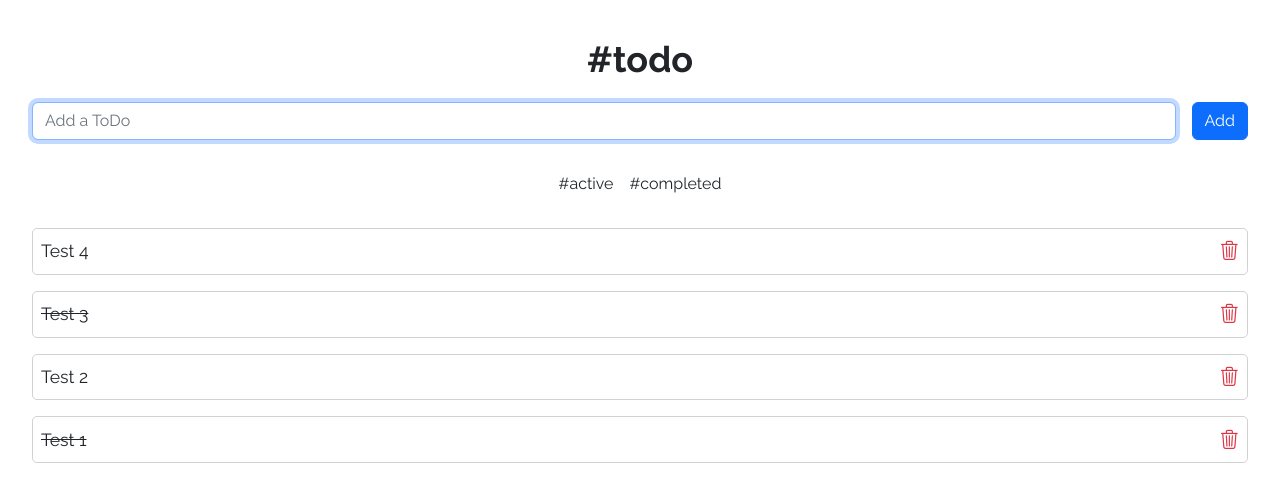
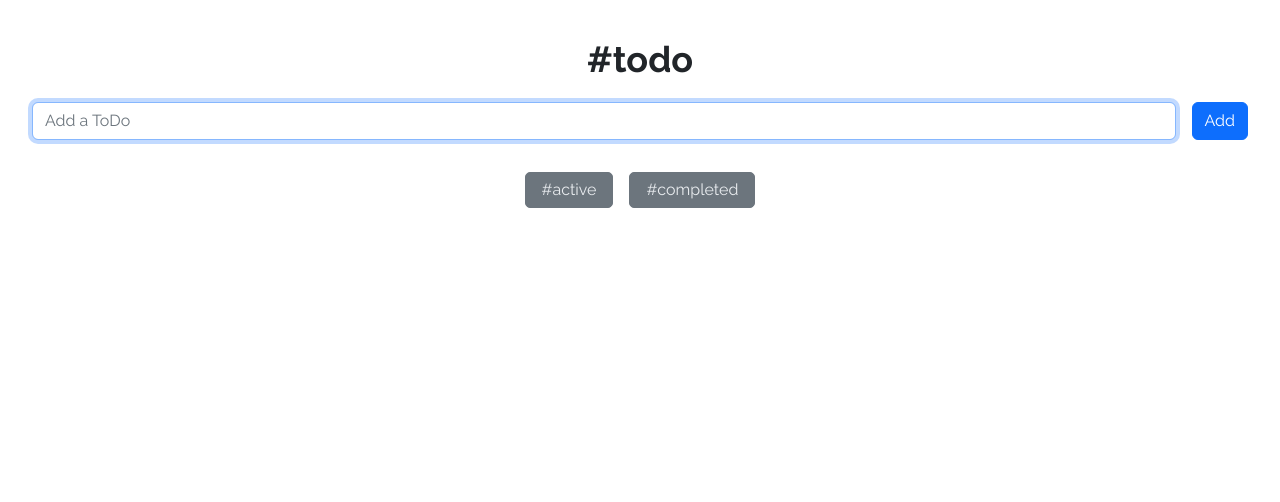
Before and after one commit to harrsh-in/todo-client, a React (Create React App) app: page / in a window 1280 px wide. Shown: the top 502 px of the page. Built offline with nearby package versions, Linux system fonts and the light colour scheme.

Commit message:
Added filters

```diff
--- a/package.json
+++ b/package.json
@@ -10,6 +10,7 @@
     "react-dom": "^18.2.0",
     "react-scripts": "5.0.1",
     "sass": "^1.54.5",
+    "uuid": "^8.3.2",
     "web-vitals": "^2.1.0"
   },
   "scripts": {
--- a/src/App.js
+++ b/src/App.js
@@ -1,17 +1,10 @@
-import React, { useContext, useEffect } from "react";
+import React from "react";
 import AddToDoInput from "./components/AddToDoInput";
 import Filters from "./components/Filters";
 import Header from "./components/Header";
 import ToDoList from "./components/ToDoList";
-import { ToDoContext } from "./contexts/ToDoContext";
 
 const App = () => {
-    const { todoList } = useContext(ToDoContext);
-
-    useEffect(() => {
-        console.log(todoList);
-    }, [todoList]);
-
     return (
         <div className="app">
             <Header />
--- a/src/components/Filters.js
+++ b/src/components/Filters.js
@@ -2,22 +2,28 @@ import React, { useContext } from "react";
 import { ToDoContext } from "../contexts/ToDoContext";
 
 const Filters = () => {
-    const { activeFilter } = useContext(ToDoContext);
+    const { activeFilters, toggleFilter } = useContext(ToDoContext);
 
     return (
         <div className="filters">
             <div
                 className={`filter ${
-                    [1, 3].includes(activeFilter) ? "selected" : ""
+                    activeFilters.includes("active") ? "selected" : ""
                 }`}
+                onClick={() => {
+                    toggleFilter("active");
+                }}
             >
                 <p>#active</p>
             </div>
 
             <div
                 className={`filter ${
-                    [2, 3].includes(activeFilter) ? "selected" : ""
+                    activeFilters.includes("completed") ? "selected" : ""
                 }`}
+                onClick={() => {
+                    toggleFilter("completed");
+                }}
             >
                 <p>#completed</p>
             </div>
--- a/src/components/ToDoList.js
+++ b/src/components/ToDoList.js
@@ -1,12 +1,27 @@
-import React, { useContext } from "react";
+import React, { useContext, useEffect, useState } from "react";
 import { ToDoContext } from "../contexts/ToDoContext";
 
 const ToDoList = () => {
-    const { todoList, toggleToDo, deleteToDo } = useContext(ToDoContext);
+    const { todoList, toggleToDo, deleteToDo, activeFilters } =
+        useContext(ToDoContext);
+
+    const [localToDoList, setLocalToDoList] = useState([]);
+
+    useEffect(() => {
+        let activeToDoList = [];
+        let completedToDoList = [];
+
+        if (activeFilters.includes("active"))
+            activeToDoList = todoList.filter((todo) => !todo.isCompleted);
+        if (activeFilters.includes("completed"))
+            completedToDoList = todoList.filter((todo) => todo.isCompleted);
+
+        setLocalToDoList([...activeToDoList, ...completedToDoList]);
+    }, [todoList, activeFilters]);
 
     return (
         <div className="todo_list">
-            {todoList.map((todo) => {
+            {localToDoList.map((todo) => {
                 return (
                     <div key={todo.id} className="todo_item">
                         <div
--- a/src/contexts/ToDoContext.js
+++ b/src/contexts/ToDoContext.js
@@ -1,36 +1,14 @@
+import { v4 as uuidv4 } from "uuid";
 import React, { createContext, useState } from "react";
-
-const initialToDoList = [
-    {
-        id: 3,
-        isCompleted: false,
-        title: "Test 4",
-    },
-    {
-        id: 2,
-        isCompleted: true,
-        title: "Test 3",
-    },
-    {
-        id: 1,
-        isCompleted: false,
-        title: "Test 2",
-    },
-    {
-        id: 0,
-        isCompleted: true,
-        title: "Test 1",
-    },
-];
 
 export const ToDoContext = createContext();
 
 export const ToDoProvider = ({ children }) => {
-    const [todoList, setTodoList] = useState(initialToDoList);
+    const [todoList, setTodoList] = useState([]);
 
     const addToDo = (title) => {
         const newToDo = {
-            id: todoList[0].id + 1,
+            id: uuidv4(),
             isCompleted: false,
             title,
         };
@@ -40,25 +18,38 @@ export const ToDoProvider = ({ children }) => {
 
     const deleteToDo = (id) => {
         const index = todoList.findIndex((todo) => todo.id === id);
+
+        if (index > -1) {
             const tempToDo = [...todoList];
             tempToDo.splice(index, 1);
             setTodoList([...tempToDo]);
+        }
     };
 
     const toggleToDo = (id) => {
         const index = todoList.findIndex((todo) => todo.id === id);
+
+        if (index > -1) {
             const tempToDo = [...todoList];
             tempToDo[index].isCompleted = !tempToDo[index].isCompleted;
             setTodoList([...tempToDo]);
+        }
     };
 
-    /**
-     * 0 - None
-     * 1 - Active
-     * 2 - Completed
-     * 3 - All
-     */
-    const [activeFilter, setActiveFilter] = useState(3);
+    const [activeFilters, setActiveFilters] = useState(["active", "completed"]);
+
+    const toggleFilter = (key) => {
+        const index = activeFilters.findIndex((filter) => filter === key);
+        const tempFilters = [...activeFilters];
+
+        if (index > -1) {
+            tempFilters.splice(index, 1);
+        } else {
+            tempFilters.push(key);
+        }
+
+        setActiveFilters(tempFilters);
+    };
 
     return (
         <ToDoContext.Provider
@@ -68,8 +59,8 @@ export const ToDoProvider = ({ children }) => {
                 deleteToDo,
                 toggleToDo,
 
-                activeFilter,
-                setActiveFilter,
+                activeFilters,
+                toggleFilter,
             }}
         >
             {children}
--- a/src/index.scss
+++ b/src/index.scss
@@ -28,10 +28,20 @@ body {
 
         .filter {
             cursor: pointer;
+            border: 1px solid var(--bs-gray-500);
+            border-radius: 5px;
+            padding: 0.3rem 1rem;
+            user-select: none;
 
             p {
                 margin-bottom: 0;
             }
+        }
+
+        .selected {
+            border-color: var(--bs-gray-600);
+            background-color: var(--bs-gray-600);
+            color: var(--bs-gray-200);
         }
     }
 
```
Lines whose indentation alone changed are shown as unchanged.
